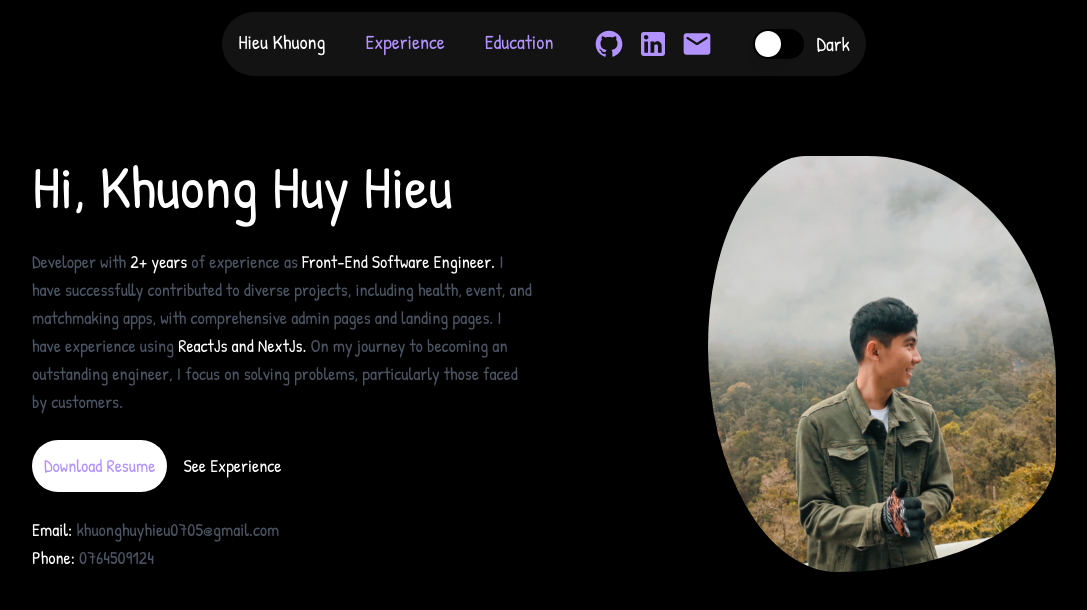
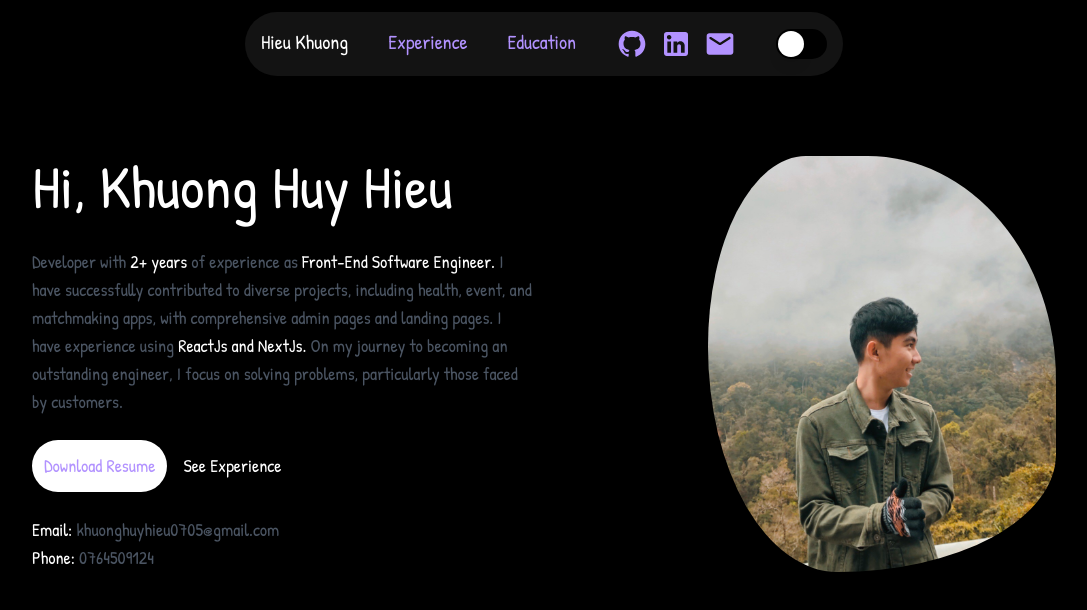
Before and after one commit to khuonghuyhieu/portfolio, a Next.js app: page / in a window 1280 px wide. Shown: the top 610 px of the page, without its empty margins (96-1183 px from the left). Built offline with nearby package versions, Linux system fonts and the light colour scheme.

Commit message:
set icon switch theme

```diff
--- a/package.json
+++ b/package.json
@@ -19,6 +19,7 @@
     "prettier-plugin-tailwindcss": "^0.5.12",
     "react": "^18",
     "react-dom": "^18",
+    "react-icons": "^5.0.1",
     "tailwind-merge": "^2.2.2"
   },
   "devDependencies": {
--- a/src/components/common/SwitchTheme/index.js
+++ b/src/components/common/SwitchTheme/index.js
@@ -2,12 +2,13 @@
 
 import { useTheme } from 'next-themes'
 import { useState } from 'react'
+import { MdDarkMode, MdOutlineLightMode } from 'react-icons/md'
 import { Switch } from '@/components/ui'
 import { THEME } from '@/constants'
 
 const SwitchTheme = () => {
   const [checked, setChecked] = useState(false)
-  const { setTheme } = useTheme()
+  const { resolvedTheme, setTheme } = useTheme()
 
   const onCheckedChange = (value) => {
     const valueTheme = value ? THEME.LIGHT : THEME.DARK
@@ -15,10 +16,15 @@ const SwitchTheme = () => {
     setTheme(valueTheme)
   }
 
+  const childrenThumb =
+    resolvedTheme === THEME.DARK ? <MdDarkMode color="black" /> : <MdOutlineLightMode />
+
   return (
     <div className="flex items-center gap-3 text-white">
-      <Switch onCheckedChange={(isChecked) => onCheckedChange(isChecked)} />
-      {checked ? 'Light' : 'Dark'}
+      <Switch
+        onCheckedChange={(isChecked) => onCheckedChange(isChecked)}
+        childrenThumb={childrenThumb}
+      />
     </div>
   )
 }
--- a/src/components/ui/Switch/index.js
+++ b/src/components/ui/Switch/index.js
@@ -4,6 +4,8 @@ import * as SwitchPrimitive from '@radix-ui/react-switch'
 import { cn } from '@/utils'
 
 const Switch = (props) => {
+  const { childrenThumb } = props
+
   return (
     <SwitchPrimitive.Root
       className={cn(
@@ -15,11 +17,13 @@ const Switch = (props) => {
     >
       <SwitchPrimitive.Thumb
         className={cn(
-          'pointer-events-none relative inline-block h-[26px] w-[26px] transform rounded-full border-white shadow-lg ring-0 transition duration-200 ease-in-out',
+          'pointer-events-none relative flex h-[26px] w-[26px] transform items-center justify-center rounded-full border-white shadow-lg ring-0 transition duration-200 ease-in-out',
           'data-[state=checked]:bg-black group-data-[state=checked]:translate-x-5', // checked
           'data-[state=unchecked]:bg-white group-data-[state=unchecked]:translate-x-0' // unchecked
         )}
-      />
+      >
+        {childrenThumb}
+      </SwitchPrimitive.Thumb>
     </SwitchPrimitive.Root>
   )
 }
```
Also changed, not shown: 1 other file (tests, documents, lock files or other folders).
